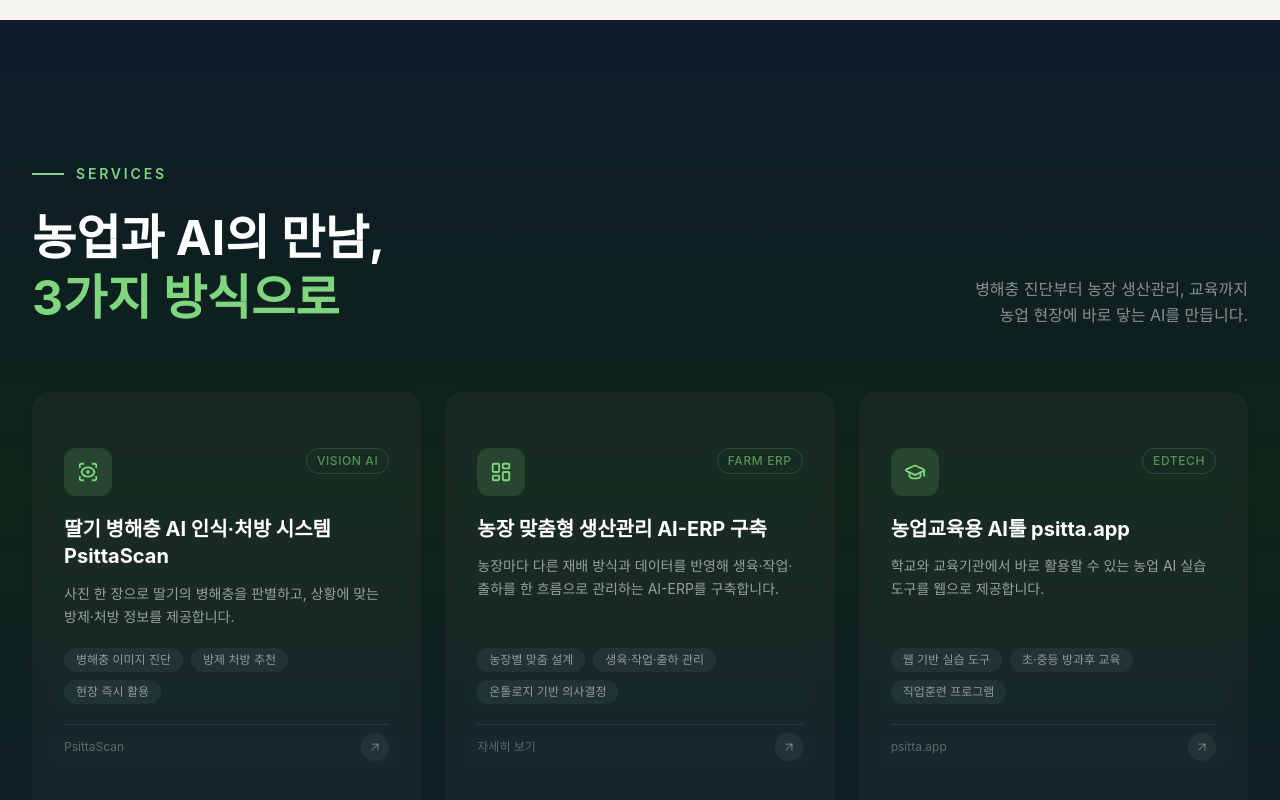
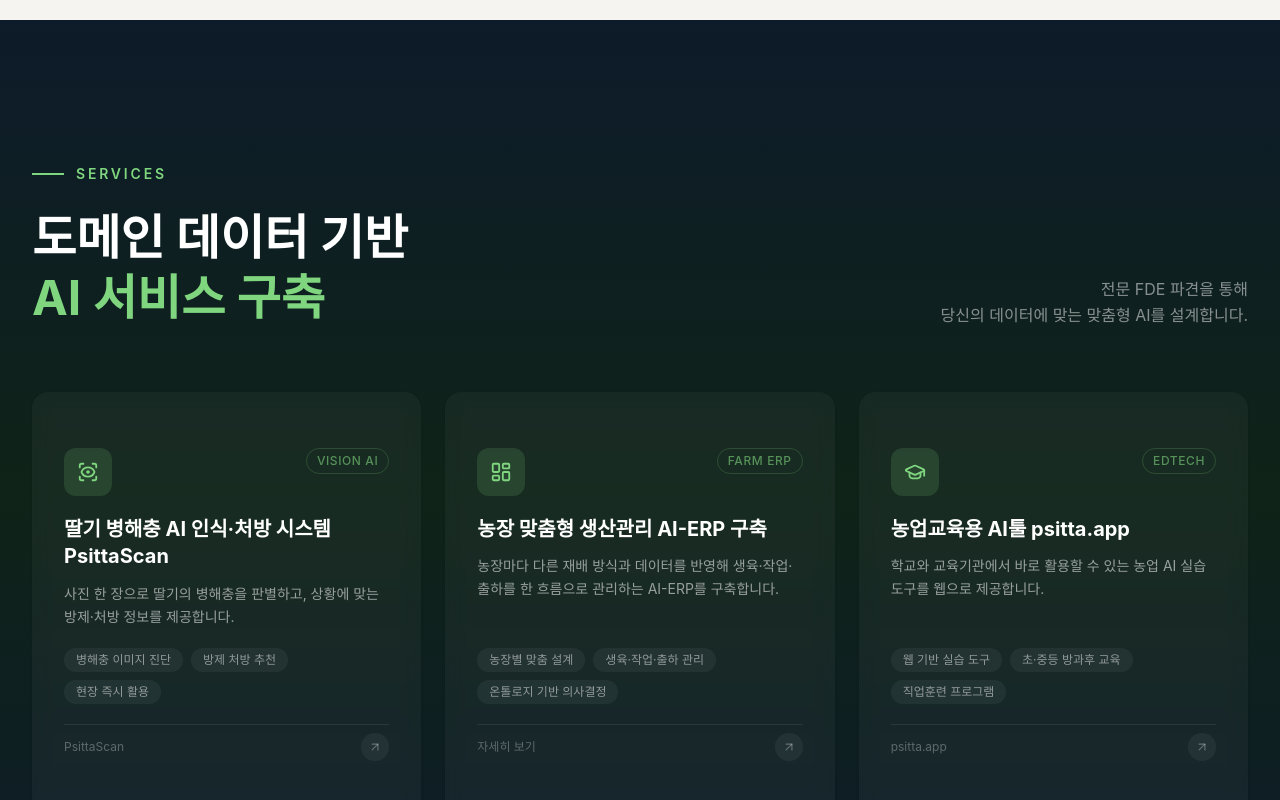
Before and after one commit to kimmans/psitta_home, a Next.js app: page / in a window 1280 px wide. Shown: the part 1722-2522 px from the top of the page. Built offline with nearby package versions, Linux system fonts and the light colour scheme; a web font is replaced by a local one.

Commit message:
Services 섹션 헤더 문구 변경: 도메인 데이터 기반 AI 서비스 구축
Co-Authored-By: Claude Opus 5 (1M context) <noreply@anthropic.com>
Claude-Session: https://claude.ai/code/session_01NwQWafaLLanU6yZ2smTnbu

```diff
--- a/components/services-section.tsx
+++ b/components/services-section.tsx
@@ -81,9 +81,9 @@ export default function ServicesSection() {
             transition={{ delay: 0.1, duration: 0.6 }}
           >
             <h2 className="text-3xl lg:text-5xl font-bold text-white leading-tight">
-              농업과 AI의 만남,
+              도메인 데이터 기반
               <br />
-              <span className="text-[#7FD67F]">3가지 방식으로</span>
+              <span className="text-[#7FD67F]">AI 서비스 구축</span>
             </h2>
           </motion.div>
           <motion.p
@@ -92,9 +92,9 @@ export default function ServicesSection() {
             transition={{ delay: 0.2, duration: 0.6 }}
             className="text-white/50 max-w-sm lg:text-right text-base leading-relaxed"
           >
-            병해충 진단부터 농장 생산관리, 교육까지
+            전문 FDE 파견을 통해
             <br />
-            농업 현장에 바로 닿는 AI를 만듭니다.
+            당신의 데이터에 맞는 맞춤형 AI를 설계합니다.
           </motion.p>
         </div>
 
```
